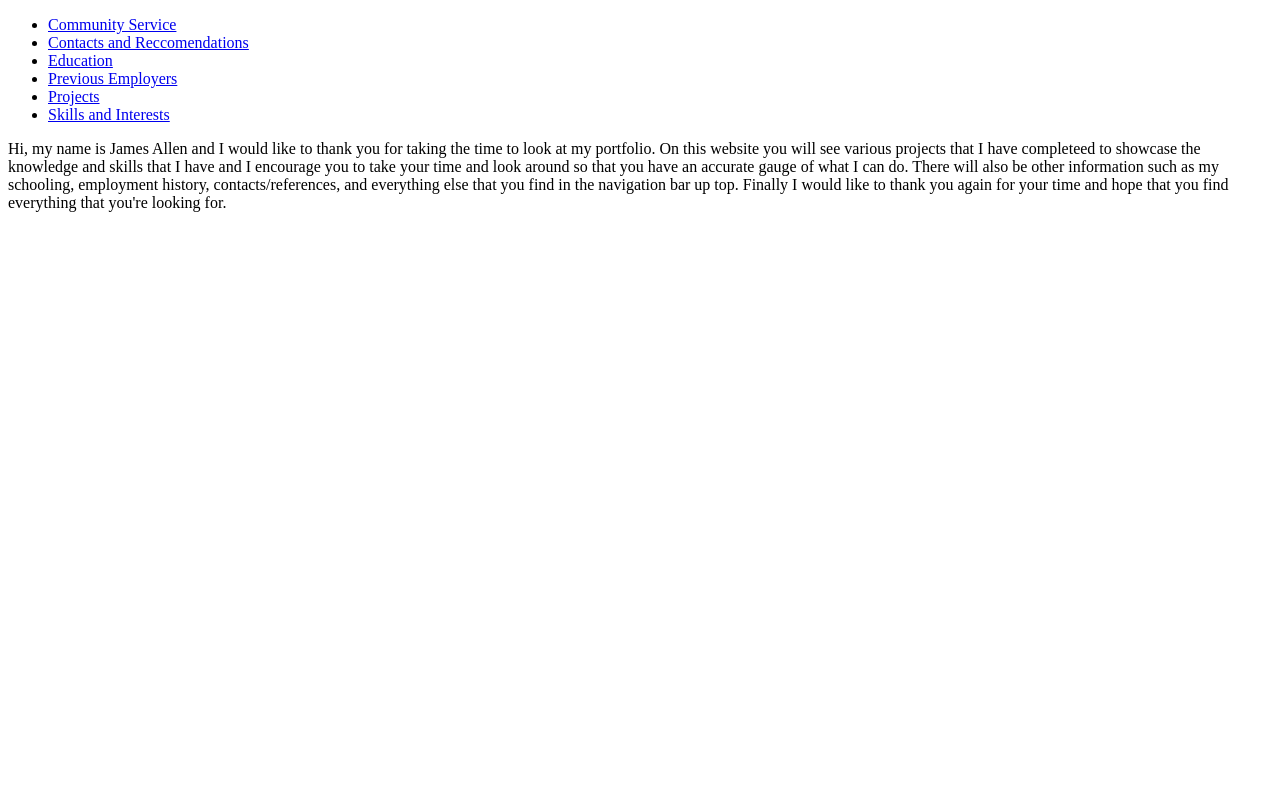
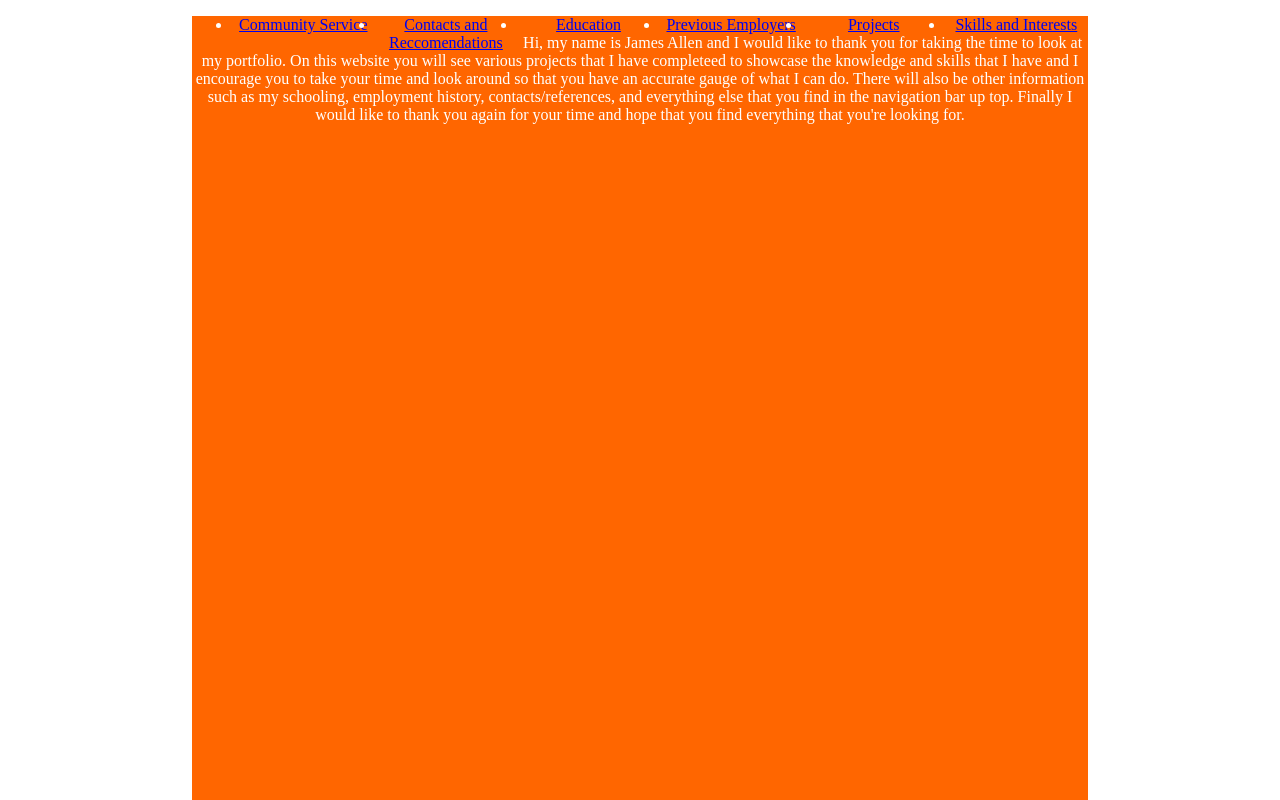
Before and after one commit to jallen19/jallen19.github.io, a plain HTML site: page Index.html in a window 1280 px wide. Shown: the top 800 px of the page. Drawn offline with Linux system fonts and the light colour scheme.

Commit message:
Tried fixing the styles to get them to apply properly and provided other information for the other tabs

```diff
--- a/Index.html
+++ b/Index.html
@@ -10,8 +10,8 @@
 	-->
 		<title>Portfolio for James Allen</title>
 		<meta charset="utf-8">
-		<link src="reset.css" alt="stylesheet" />
-		<link src="styles.css" alt="stylesheet" />
+		<link href="reset.css" rel="stylesheet" />
+		<link href="styles.css" rel="stylesheet" />
 	</head>
 
 	<body>
--- a/styles.css
+++ b/styles.css
@@ -16,7 +16,22 @@
    ===========
 */
 
+html {
+	background-color: white;
+}
 
 body {
-	background-color: black;
+	color: white;
+	background-color: rgb(255, 102, 0);
+	margin-left: 15%;
+	margin-right: 15%;
+	min-height: 950px;
+	text-align: center;
+	clear: both;
 }
+
+nav ul li {
+	color: white;
+	float: left;
+	width: 16.66%;
+}
```
Also changed, not shown: community_service/service.html (+3 -1 lines), employment/employment.html (+3 -1 lines), skills_and_interests/skills.html (+3 -1 lines).
